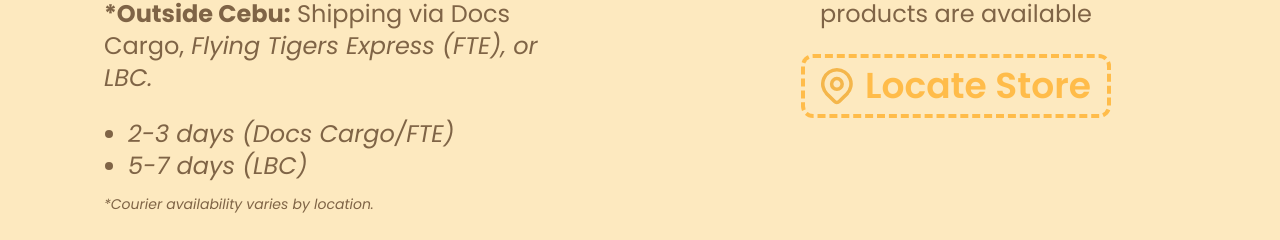
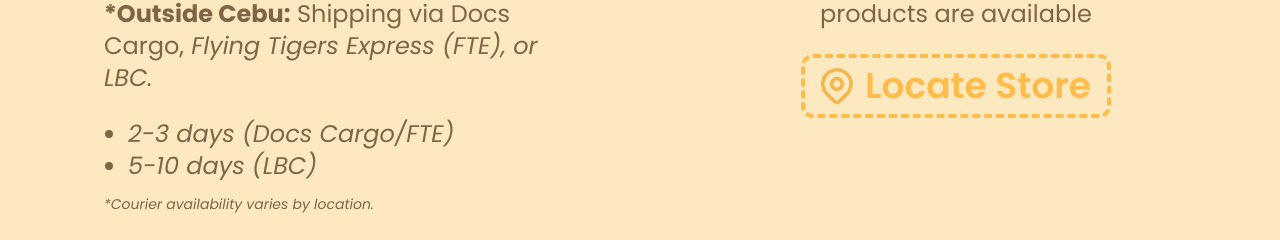
Before and after one commit to JoviMedalla31/mango-web, a React (Vite) app: page /#/products in a window 1280 px wide. Shown: the part 1177-1417 px from the top of the page. Built offline with nearby package versions, Linux system fonts and the light colour scheme; a web font is replaced by a local one.

Commit message:
updated some stuff

```diff
--- a/src/app/routes/Contact.tsx
+++ b/src/app/routes/Contact.tsx
@@ -94,9 +94,8 @@ const Contact = () => {
                   The Heart
                 </h3>
                 <p className="text-faded-mango-500 text-base sm:text-xl lg:text-2xl">
-                  We invite you to visit our factory store on Happy Valley Road, where our
-                  journey began. Shop our full range of classics and new innovations
-                  directly from the source.
+                  Visit our store at 787 Dr Pablo U. Abella St, Cebu City, 6000 Cebu and explore our complete selection of classic dried mangoes and exciting new creations — all available direct from the manufacturer.
+
                 </p>
 
                 <a
--- a/src/app/routes/ProductList.tsx
+++ b/src/app/routes/ProductList.tsx
@@ -165,7 +165,7 @@ const ProductList = () => {
               </p>
               <ul className="italic list-disc w-full pl-6 text-base md:text-2xl">
                 <li>2&#45;3 days &#40;Docs Cargo/FTE&#41;</li>
-                <li>5&#45;7 days &#40;LBC&#41;</li>
+                <li>5&#45;10 days &#40;LBC&#41;</li>
               </ul>
               <p className="text-sm italic text-left w-full -mt-3">
                 *Courier availability varies by location.
```
Also changed, not shown: notes for jovi.txt, public/images/products/page/slice-variety.png (added), src/assets/products/chocolate-slices.csv, src/assets/products/chocolate-strips.csv, src/assets/products/slices.csv, src/assets/products/spaghetti.csv, src/assets/products/strips.csv, 1 other file (tests, documents, lock files or other folders).
